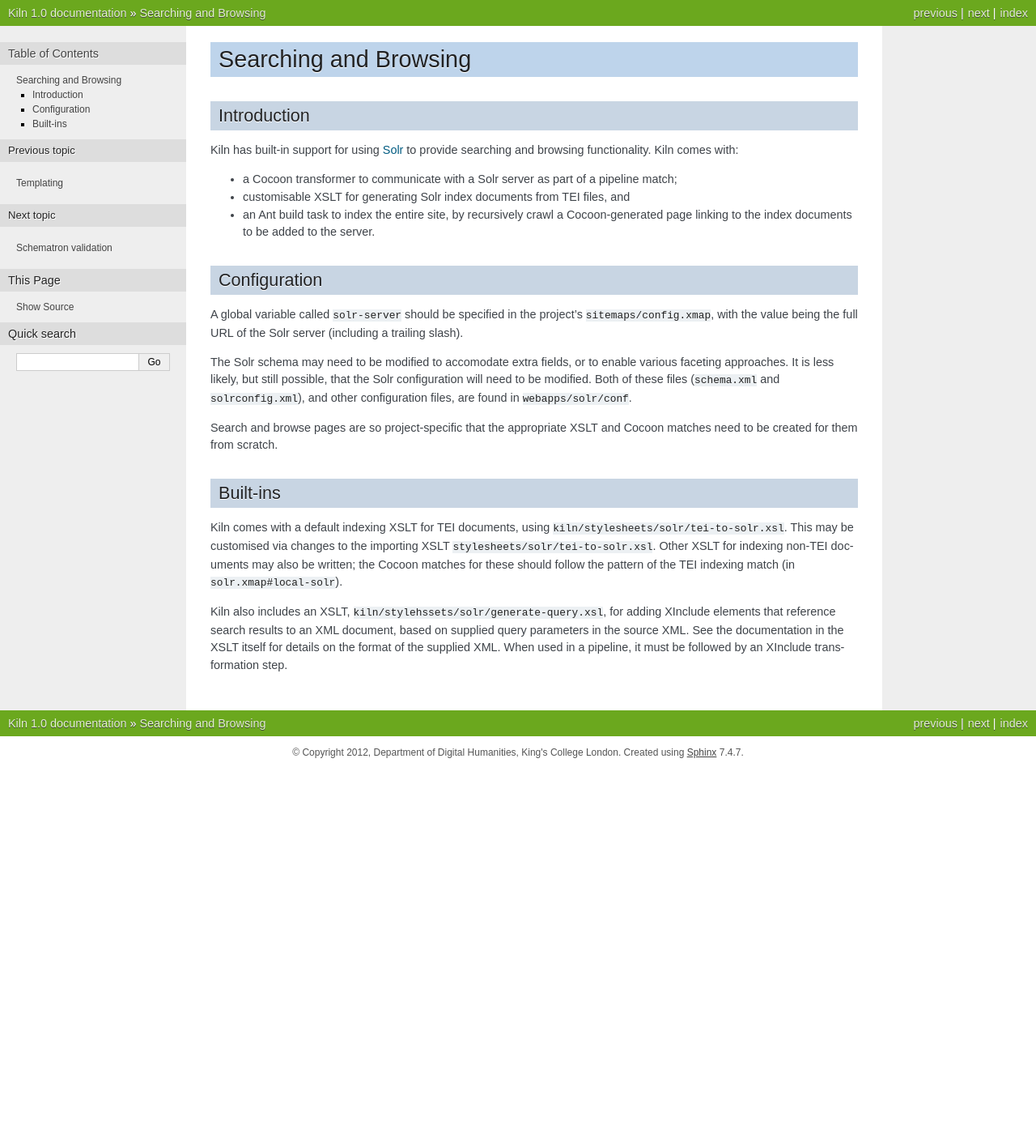
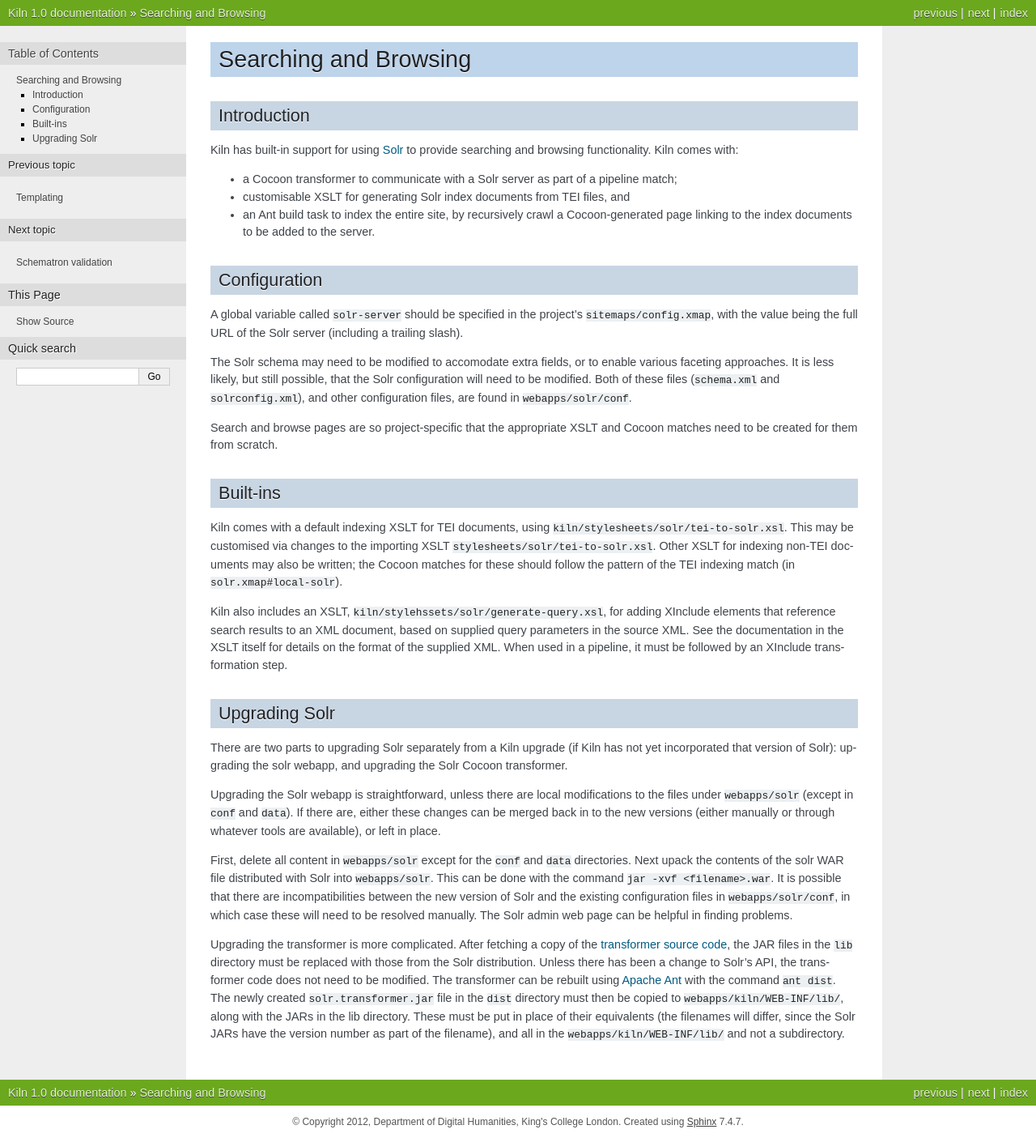
Before and after one commit to kcl-ddh/kiln, a Sphinx documentation site: the page built from docs/source/searching.rst, in a window 1280 px wide. Shown: the whole page at 81% size. Built offline with Sphinx 7.4.7, drawn with Linux system fonts in a browser that asks for light colours; before the commit the page ends 949 px from its top, so only the background shows below that.

Commit message:
Added documentation on upgrading Solr. Closes WS-48.

```diff
--- a/docs/source/searching.rst
+++ b/docs/source/searching.rst
@@ -51,4 +51,42 @@ the XSLT itself for details on the format of the supplied XML. When
 used in a pipeline, it must be followed by an XInclude transformation
 step.
 
+Upgrading Solr
+--------------
+
+There are two parts to upgrading Solr separately from a Kiln upgrade
+(if Kiln has not yet incorporated that version of Solr): upgrading the
+solr webapp, and upgrading the Solr Cocoon transformer.
+
+Upgrading the Solr webapp is straightforward, unless there are local
+modifications to the files under ``webapps/solr`` (except in ``conf``
+and ``data``). If there are, either these changes can be merged back
+in to the new versions (either manually or through whatever tools are
+available), or left in place.
+
+First, delete all content in ``webapps/solr`` except for the ``conf``
+and ``data`` directories. Next upack the contents of the solr WAR file
+distributed with Solr into ``webapps/solr``. This can be done with the
+command ``jar -xvf <filename>.war``. It is possible that there are
+incompatibilities between the new version of Solr and the
+existing configuration files in ``webapps/solr/conf``, in which case
+these will need to be resolved manually. The Solr admin web page can
+be helpful in finding problems.
+
+Upgrading the transformer is more complicated. After fetching a copy
+of the `transformer source code`_, the JAR files in the ``lib``
+directory must be replaced with those from the Solr
+distribution. Unless there has been a change to Solr's API, the
+transformer code does not need to be modified. The transformer can be
+rebuilt using `Apache Ant`_ with the command ``ant dist``. The newly
+created ``solr.transformer.jar`` file in the ``dist`` directory must
+then be copied to ``webapps/kiln/WEB-INF/lib/``, along with the JARs
+in the lib directory. These must be put in place of their equivalents
+(the filenames will differ, since the Solr JARs have the version
+number as part of the filename), and all in the
+``webapps/kiln/WEB-INF/lib/`` and not a subdirectory.
+
+
 .. _Solr: http://lucene.apache.org/solr/
+.. _transformer source code: https://github.com/kcl-ddh/solr-transformer
+.. _Apache Ant: https://ant.apache.org/
```
